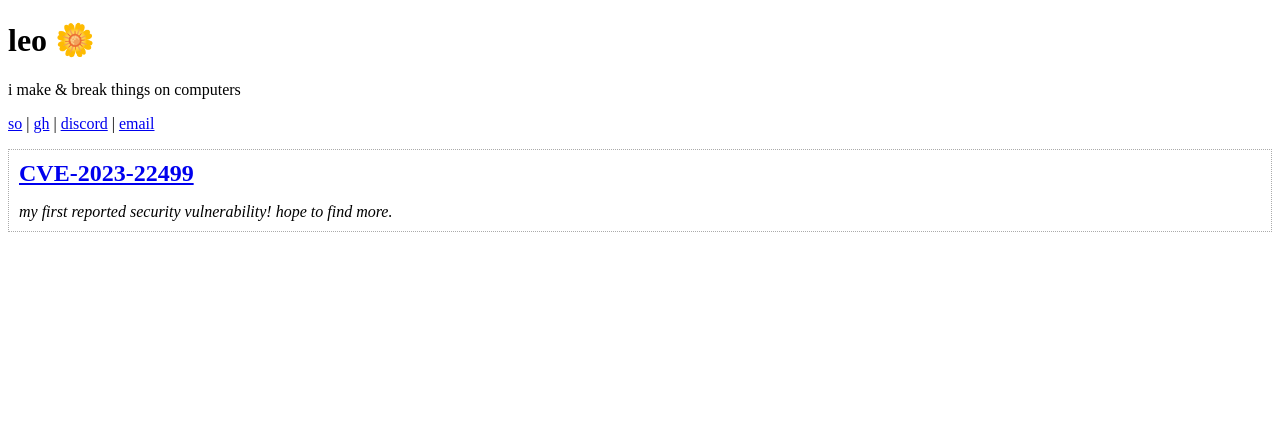
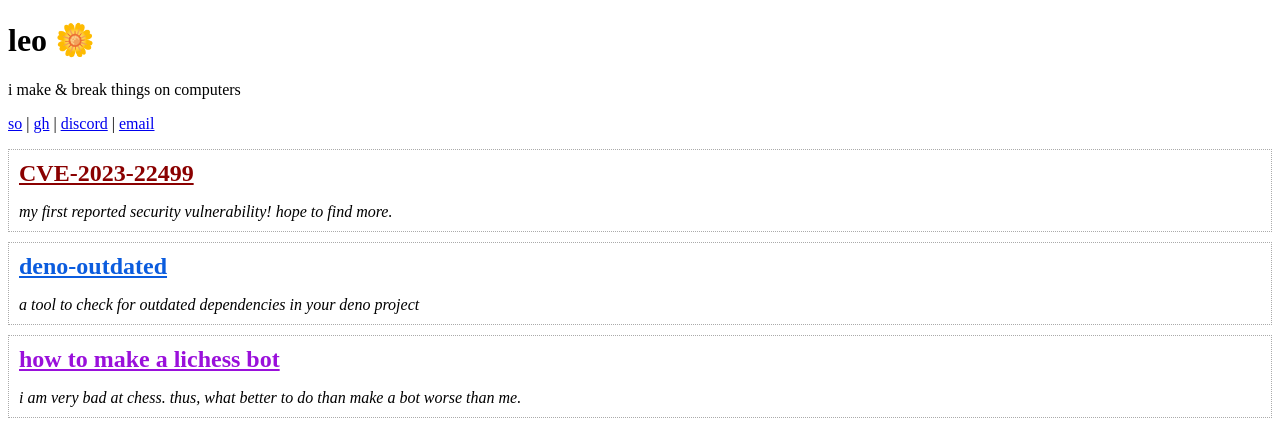
Before and after one commit to LeoDog896/webpage, a SvelteKit app: page / in a window 1280 px wide. Shown: the top 446 px of the page. Built offline with nearby package versions, Linux system fonts and the light colour scheme.

Commit message:
sick colors

```diff
--- a/src/app.css
+++ b/src/app.css
@@ -9,6 +9,6 @@ body {
 /* softer a links */
 
 a {
-	color: rgb(21, 130, 255);
+	color: rgb(21, 124, 0);
 	text-decoration: dotted underline;
 }
--- a/src/routes/+page.svelte
+++ b/src/routes/+page.svelte
@@ -6,6 +6,7 @@
 
 	interface DescriptiveLink extends Link {
 		description: string;
+		type: "project" | "security" | "article";
 	}
 
 	const links: Link[] = [
@@ -45,7 +46,20 @@
 		{
 			name: "CVE-2023-22499",
 			description: "my first reported security vulnerability! hope to find more.",
-			href: "https://github.com/denoland/deno/security/advisories/GHSA-mc52-jpm2-cqh6"
+			href: "https://github.com/denoland/deno/security/advisories/GHSA-mc52-jpm2-cqh6",
+			type: "security"
+		},
+		{
+			name: "deno-outdated",
+			description: "a tool to check for outdated dependencies in your deno project",
+			href: "https://github.com/LeoDog896/deno-outdated",
+			type: "project"
+		},
+		{
+			name: "how to make a lichess bot",
+			description: "i am very bad at chess. thus, what better to do than make a bot worse than me.",
+			href: "/article/lichess-bot",
+			type: "article"
 		}
 	]
 </script>
@@ -66,9 +80,9 @@
 	{/each}
 </p>
 
-{#each stuff as { name, description, href }}
+{#each stuff as { name, description, href, type }}
 	<div class="item">
-		<a {href}>
+		<a {href} class="{`link-${type}`}">
 			<h2>{name}</h2>
 		</a>
 		<p><i>{description}</i></p>
@@ -99,5 +113,19 @@
 		&:not(:last-child) {
 			margin-bottom: 10px;
 		}
+
+		a {
+			&.link-project {
+				color: rgb(11, 92, 222);
+			}
+
+			&.link-security {
+				color: rgb(138, 0, 0);
+			}
+
+			&.link-article {
+				color: rgb(154, 16, 219);
+			}
+		}
 	}
 </style>
--- /dev/null
+++ b/src/routes/article/lichess-bot/+page.svelte
@@ -0,0 +1 @@
+<h1>making a lichess bot</h1>
```
